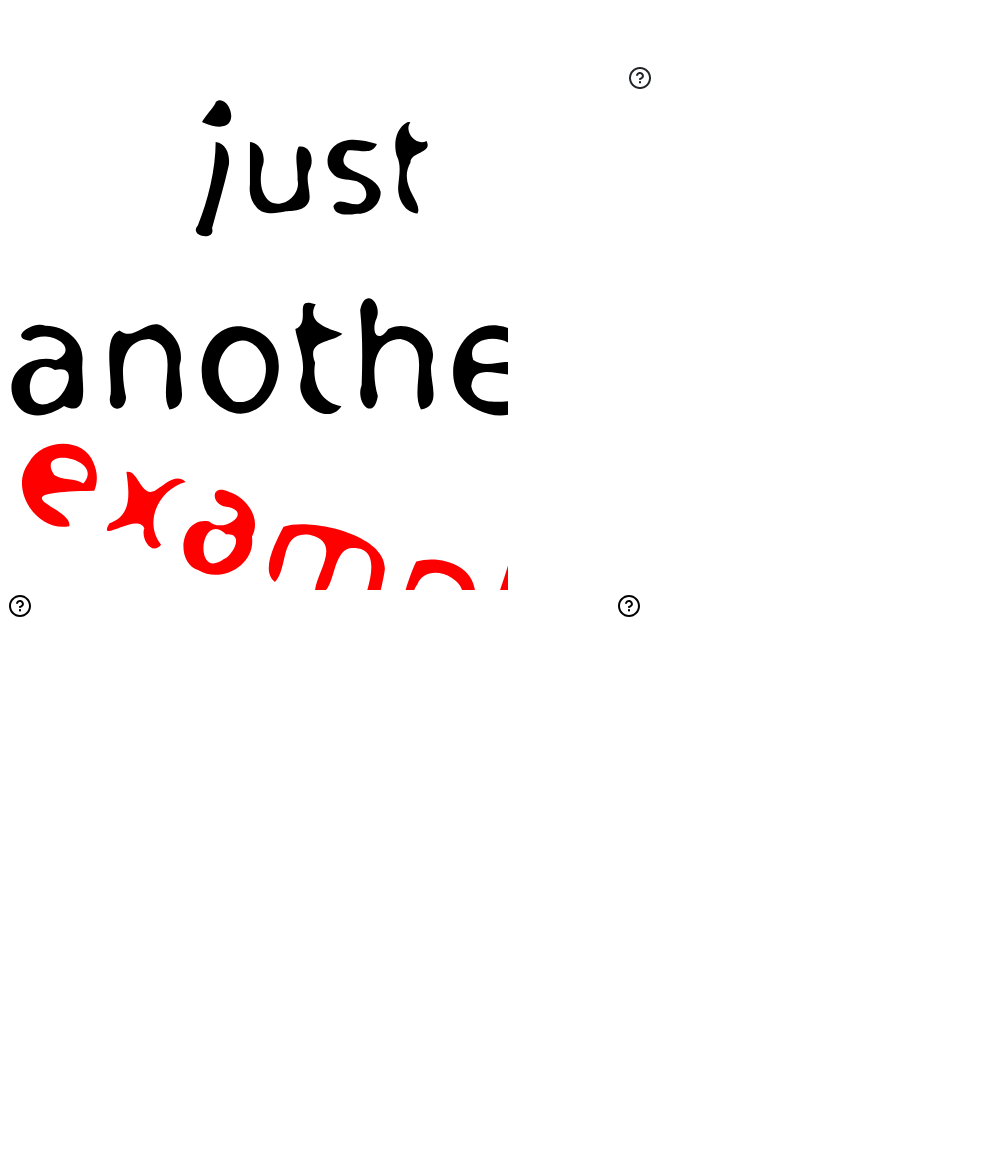
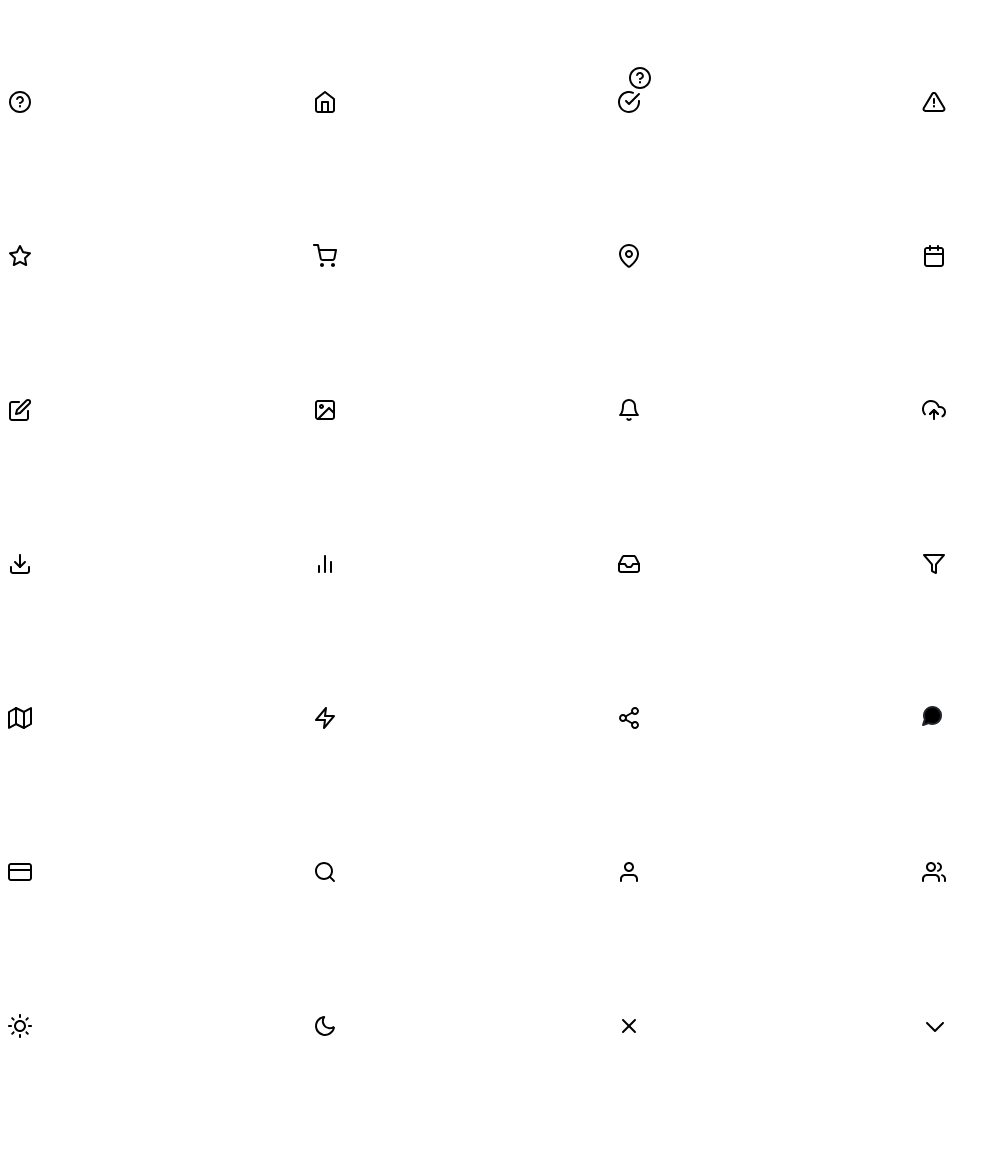
Before and after one commit to js-tasks-ru/htmlcss-20210409_kolesnikova9292, a website: page 05-lection3/01-tooltip/index.html in a window 1280 px wide. Shown: the top 1167 px of the page, without its empty margins (0-1001 px from the left). Before the commit the page ends 1064 px from the top, so only its background shows below. Drawn offline with Linux system fonts and the light colour scheme.

Commit message:
спрайты готовы

```diff
--- a/05-lection3/01-tooltip/index.html
+++ b/05-lection3/01-tooltip/index.html
@@ -13,7 +13,11 @@
 
     <div class="tooltip">
 
-        <div class="tooltip__icon"></div>
+        <div class="tooltip__icon">
+            <svg>
+                <use xlink:href="../../assets/icons/icons.svg#help"></use>
+            </svg>
+        </div>
 
         <div class="tooltip__cloud">
             <span class="tooltip__name">Helper Text</span>
@@ -21,90 +25,132 @@
 
     </div>
 
-    <svg width="500" height="500">
-        <use xlink:href="11.svg#svg2" x=0 y=0></use>
-    </svg>
 
-    <svg width="500" height="500">
-        <use xlink:href="icons.svg#rectangle" x=0 y=0></use>
+
+
+    <svg>
+        <use xlink:href="../../assets/icons/icons.svg#help"></use>
     </svg>
 
     <svg>
-        <use xlink:href="icons.svg#help"></use>
+        <use xlink:href="../../assets/icons/icons.svg#home"></use>
     </svg>
 
     <svg>
-        <use xlink:href="../../assets/icons.svg#help"></use>
+        <use xlink:href="../../assets/icons/icons.svg#success"></use>
     </svg>
 
     <svg>
-        <use xlink:href="#help"></use>
-    </svg>
-
-
-    <svg class="icon">
-        <use xlink:href="../../assets/icons/svg_icons/icons.svg#home"></use>
-    </svg>
-
-    <svg class="icon">
-        <use xlink:href="../../assets/icons.svg#home"></use>
-    </svg>
-
-    <svg class="icon">
-        <use xlink:href="../assets/icons/svg_icons/icons.svg#home"></use>
-    </svg>
-
-    <svg class="icon">
-        <use xlink:href="assets/icons/svg_icons/icons.svg#home"></use>
-    </svg>
-
-    <svg class="icon">
-        <use xlink:href="./assets/icons/svg_icons/icons.svg#home"></use>
+        <use xlink:href="../../assets/icons/icons.svg#error"></use>
     </svg>
 
     <svg>
+        <use xlink:href="../../assets/icons/icons.svg#star"></use>
+    </svg>
 
+    <svg>
+        <use xlink:href="../../assets/icons/icons.svg#cart"></use>
+    </svg>
 
-        <defs>
+    <svg>
+        <use xlink:href="../../assets/icons/icons.svg#pin"></use>
+    </svg>
 
-            <symbol id="home" viewBox="0 0 16 16">
-                <path fill-rule="evenodd" clip-rule="evenodd" d="M11.3861 1.21065C11.7472 0.929784 12.2528 0.929784 12.6139
-                  1.21065L21.6139 8.21065C21.8575 8.4001 22 8.69141 22 9V20C22 20.7957
-                   21.6839 21.5587 21.1213 22.1213C20.5587 22.6839 19.7957 23 19 23H5C4.20435
-                    23 3.44129 22.6839 2.87868 22.1213C2.31607 21.5587 2 20.7957 2 20V9C2 8.69141
-                     2.14247 8.4001 2.38606 8.21065L11.3861 1.21065ZM4 9.48908V20C4
-                      20.2652 4.10536 20.5196 4.29289 20.7071C4.48043 20.8946 4.73478
-                      21 5 21H19C19.2652 21 19.5196 20.8946 19.7071 20.7071C19.8946 20.5196
-                      20 20.2652 20 20V9.48908L12 3.26686L4 9.48908Z" fill="currentColor" />
-                <path fill-rule="evenodd" clip-rule="evenodd" d="M8 12C8 11.4477 8.44772 11 9
-            11H15C15.5523 11 16 11.4477 16 12V22C16 22.5523 15.5523 23 15 23C14.4477
-            23 14 22.5523 14 22V13H10V22C10 22.5523 9.55228 23 9 23C8.44772 23 8 22.5523 8 22V12Z"
-                    fill="currentColor" />
-            </symbol>
+    <svg>
+        <use xlink:href="../../assets/icons/icons.svg#calendar"></use>
+    </svg>
 
+    <svg>
+        <use xlink:href="../../assets/icons/icons.svg#edit"></use>
+    </svg>
 
-            <symbol id="help">
-                <path fill-rule="evenodd" clip-rule="evenodd"
-                    d="M12 3C7.02944 3 3 7.02944 3 12C3 16.9706 7.02944 21 12 21C16.9706 21 21 16.9706 21 12C21 7.02944 16.9706 3 12 3ZM1 12C1 5.92487 5.92487 1 12 1C18.0751 1 23 5.92487 23 12C23 18.0751 18.0751 23 12 23C5.92487 23 1 18.0751 1 12Z"
-                    fill="currentColor" />
-                <path fill-rule="evenodd" clip-rule="evenodd"
-                    d="M12.2582 8.02431C11.7927 7.94446 11.314 8.03194 10.9068 8.27126C10.4996 8.51057 10.1902 8.88628 10.0335 9.33184C9.85018 9.85282 9.27926 10.1266 8.75827 9.94333C8.23728 9.76005 7.96351 9.18914 8.14678 8.66815C8.46025 7.77704 9.07898 7.02562 9.89339 6.54699C10.7078 6.06836 11.6653 5.8934 12.5964 6.0531C13.5274 6.2128 14.3719 6.69685 14.9802 7.41952C15.5884 8.14204 15.9214 9.05647 15.9201 10.0009C15.9197 11.5313 14.7851 12.5419 13.9748 13.082C13.5392 13.3725 13.1107 13.586 12.795 13.7263C12.6358 13.7971 12.5016 13.8508 12.405 13.8876C12.3566 13.906 12.3174 13.9203 12.2888 13.9305L12.2541 13.9427L12.243 13.9464L12.2391 13.9477L12.2376 13.9483C12.2373 13.9484 12.2363 13.9487 11.9201 13L12.2363 13.9487C11.7124 14.1233 11.1461 13.8402 10.9714 13.3162C10.7969 12.7926 11.0796 12.2267 11.6028 12.0517L11.6016 12.0521C11.6017 12.0521 11.6018 12.052 11.6028 12.0517L11.6188 12.0461C11.6342 12.0406 11.6594 12.0314 11.693 12.0186C11.7605 11.9929 11.8607 11.9529 11.9827 11.8987C12.2296 11.789 12.551 11.6275 12.8654 11.4179C13.555 10.9582 13.9201 10.4691 13.9201 9.99999L13.9201 9.9985C13.9208 9.52618 13.7543 9.06886 13.4502 8.70752C13.146 8.34618 12.7238 8.10416 12.2582 8.02431Z"
-                    fill="currentColor" />
-                <path fill-rule="evenodd" clip-rule="evenodd"
-                    d="M12 15C12.5523 15 13 15.4477 13 16V16.5C13 17.0523 12.5523 17.5 12 17.5C11.4477 17.5 11 17.0523 11 16.5V16C11 15.4477 11.4477 15 12 15Z"
-                    fill="currentColor" />
-            </symbol>
+    <svg>
+        <use xlink:href="../../assets/icons/icons.svg#image"></use>
+    </svg>
+
+    <svg>
+        <use xlink:href="../../assets/icons/icons.svg#bell"></use>
+    </svg>
+
+    <svg>
+        <use xlink:href="../../assets/icons/icons.svg#upload"></use>
+    </svg>
+
+    <svg>
+        <use xlink:href="../../assets/icons/icons.svg#download"></use>
+    </svg>
+
+    <svg>
+        <use xlink:href="../../assets/icons/icons.svg#bar_chart"></use>
+    </svg>
+
+    <svg>
+        <use xlink:href="../../assets/icons/icons.svg#inbox"></use>
+    </svg>
+
+    <svg>
+        <use xlink:href="../../assets/icons/icons.svg#filter"></use>
+    </svg>
+
+    <svg>
+        <use xlink:href="../../assets/icons/icons.svg#map"></use>
+    </svg>
+
+    <svg>
+        <use xlink:href="../../assets/icons/icons.svg#zap"></use>
+    </svg>
+
+    <svg>
+        <use xlink:href="../../assets/icons/icons.svg#share"></use>
+    </svg>
+
+    <svg>
+        <use xlink:href="../../assets/icons/icons.svg#cloud"></use>
+    </svg>
+
+    <svg>
+        <use xlink:href="../../assets/icons/icons.svg#credit_card"></use>
+    </svg>
+
+    <svg>
+        <use xlink:href="../../assets/icons/icons.svg#search"></use>
+    </svg>
+
+    <svg>
+        <use xlink:href="../../assets/icons/icons.svg#user"></use>
+    </svg>
+
+    <svg>
+        <use xlink:href="../../assets/icons/icons.svg#users"></use>
+    </svg>
+
+    <svg>
+        <use xlink:href="../../assets/icons/icons.svg#sun"></use>
+    </svg>
+
+    <svg>
+        <use xlink:href="../../assets/icons/icons.svg#moon"></use>
+    </svg>
+
+    <svg>
+        <use xlink:href="../../assets/icons/icons.svg#cross"></use>
+    </svg>
+
+    <svg>
+        <use xlink:href="../../assets/icons/icons.svg#check_mark"></use>
+    </svg>
+
+    <svg>
+        <use xlink:href="../../assets/icons/icons.svg#menu"></use>
+    </svg>
+
+    <svg>
+        <use xlink:href="../../assets/icons/icons.svg#check"></use>
+    </svg>
 
 
 
 
-
-
-        </defs>
-
-
-    </svg>
-
 </body>
 
 </html>
```
Also changed, not shown: assets/icons.svg (deleted), assets/icons/css_sprite_question.png (deleted), assets/icons/css_sprites.png (deleted), assets/icons/help.svg (deleted), assets/icons/icons.svg (added), assets/icons/svg_icons/icons.svg (deleted).
